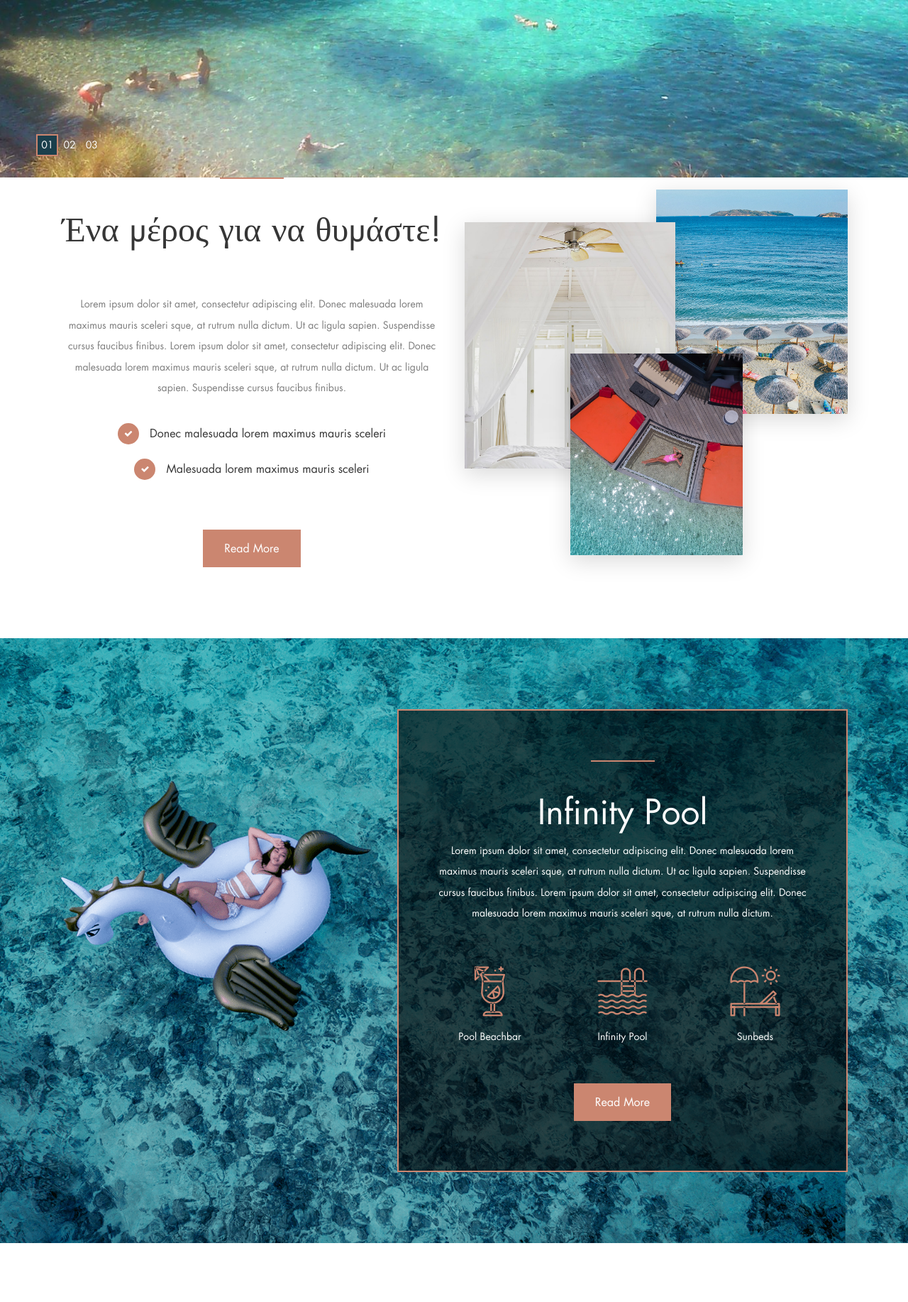
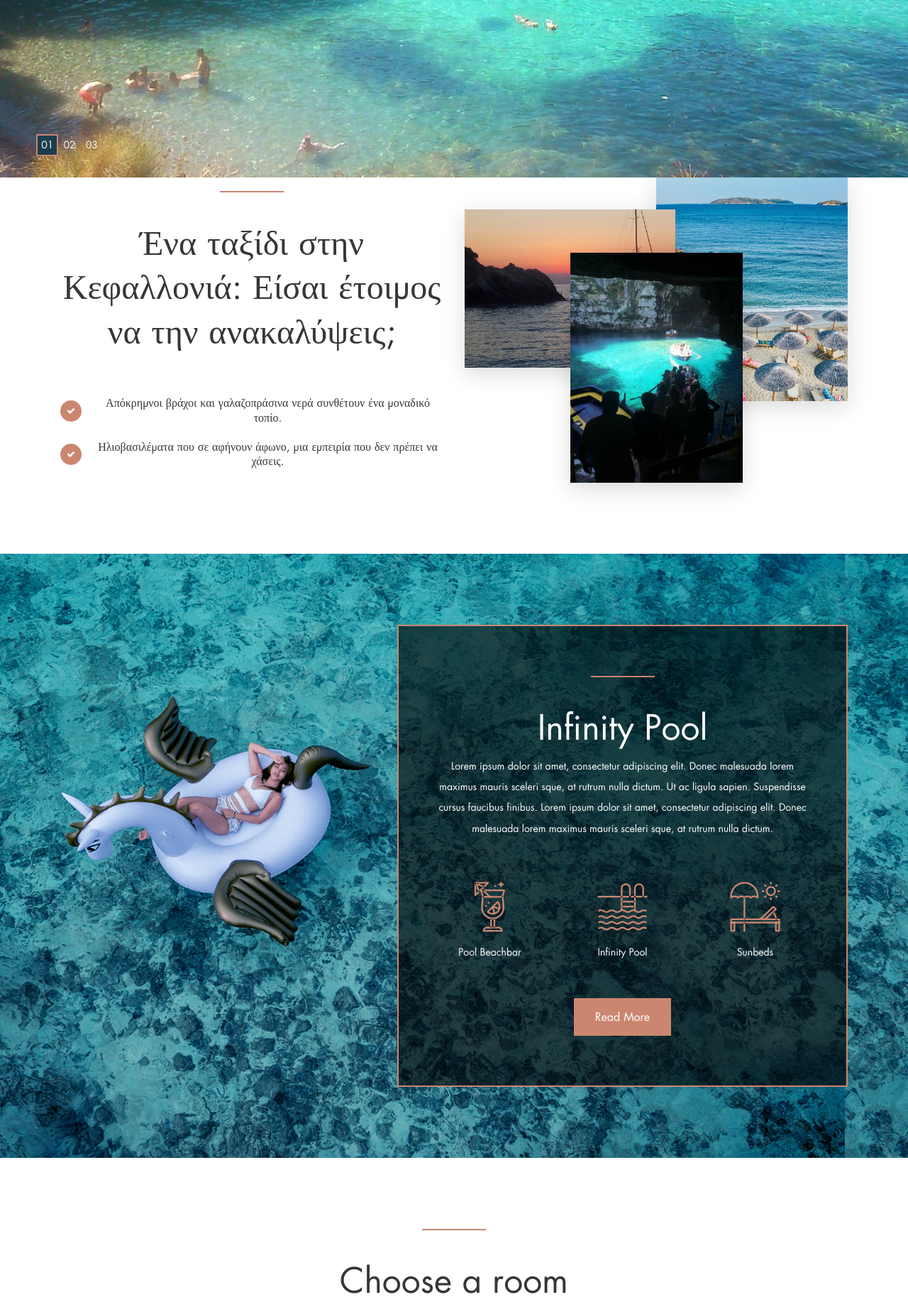
Before and after one commit to DimitrisTakos/Diplomatiki, a Django app: page / in a window 1280 px wide. Shown: the part 700-2534 px from the top of the page at 71% size. Run offline with Django 5.2, Linux system fonts and the light colour scheme; some libraries are stand-ins or nearby versions; some web fonts are replaced.

Commit message:
Update main_page.html ver.7

```diff
--- a/tourismingreece/templates/tourismingreece/main_page.html
+++ b/tourismingreece/templates/tourismingreece/main_page.html
@@ -135,37 +135,35 @@
                     <div class="about-text text-center mb-100">
                         <div class="section-heading text-center">
                             <div class="line-"></div>
-                            <h2>Ένα μέρος για να θυμάστε!</h2>
+                            <h2>Ένα ταξίδι στην Κεφαλλονιά: Είσαι έτοιμος να την ανακαλύψεις;</h2>
                         </div>
-                        <p>Lorem ipsum dolor sit amet, consectetur adipiscing elit. Donec malesuada lorem maximus mauris sceleri sque, at rutrum nulla dictum. Ut ac ligula sapien. Suspendisse cursus faucibus finibus. Lorem ipsum dolor sit amet, consectetur adipiscing elit. Donec malesuada lorem maximus mauris sceleri sque, at rutrum nulla dictum. Ut ac ligula sapien. Suspendisse cursus faucibus finibus.</p>
                         <div class="about-key-text">
-                            <h6><span class="fa fa-check"></span> Donec malesuada lorem maximus mauris sceleri</h6>
-                            <h6><span class="fa fa-check"></span> Malesuada lorem maximus mauris sceleri</h6>
+                            <h6><span class="fa fa-check"></span> Απόκρημνοι βράχοι και γαλαζοπράσινα νερά συνθέτουν ένα μοναδικό τοπίο.</h6>
+                            <h6><span class="fa fa-check"></span> Ηλιοβασιλέματα που σε αφήνουν άφωνο, μια εμπειρία που δεν πρέπει να χάσεις.</h6>
                         </div>
-                        <a href="#" class="btn palatin-btn mt-50">Read More</a>
                     </div>
                 </div>
 
                 <div class="col-12 col-lg-6">
                     <div class="about-thumbnail homepage mb-100">
-                        <!-- First Img -->
+                        <!-- Πρώτη Εικόνα -->
                         <div class="first-img wow fadeInUp" data-wow-delay="100ms">
                             <img src="{% static 'tourismingreece/img/bg-img/5.jpg' %}" alt="">
                         </div>
-                        <!-- Second Img -->
+                        <!-- Δεύτερη Εικόνα -->
                         <div class="second-img wow fadeInUp" data-wow-delay="300ms">
-                            <img src="{% static 'tourismingreece/img/bg-img/6.jpg' %}" alt="">
+                            <img src="{% static 'tourismingreece/img/bg-img/image_4.jpg' %}" alt="">
                         </div>
-                        <!-- Third Img-->
+                        <!-- Τρίτη Εικόνα -->
                         <div class="third-img wow fadeInUp" data-wow-delay="500ms">
-                            <img src="{% static 'tourismingreece/img/bg-img/7.jpg' %}" alt="">
+                            <img src="{% static 'tourismingreece/img/bg-img/image_5.jpg' %}" alt="">
                         </div>
                     </div>
                 </div>
             </div>
         </div>
     </section>
-    <!-- ##### About Us Area End ##### -->
+
 
     <!-- ##### Pool Area Start ##### -->
     <section class="pool-area section-padding-100 bg-img bg-fixed" style="background-image: url({% static 'tourismingreece/img/bg-img/4.png' %});">
```
Also changed, not shown: static/tourismingreece/img/bg-img/6.jpg (deleted), static/tourismingreece/img/bg-img/7.jpg (deleted), static/tourismingreece/img/bg-img/image_4.jpg (added), static/tourismingreece/img/bg-img/image_5.jpg (added).
